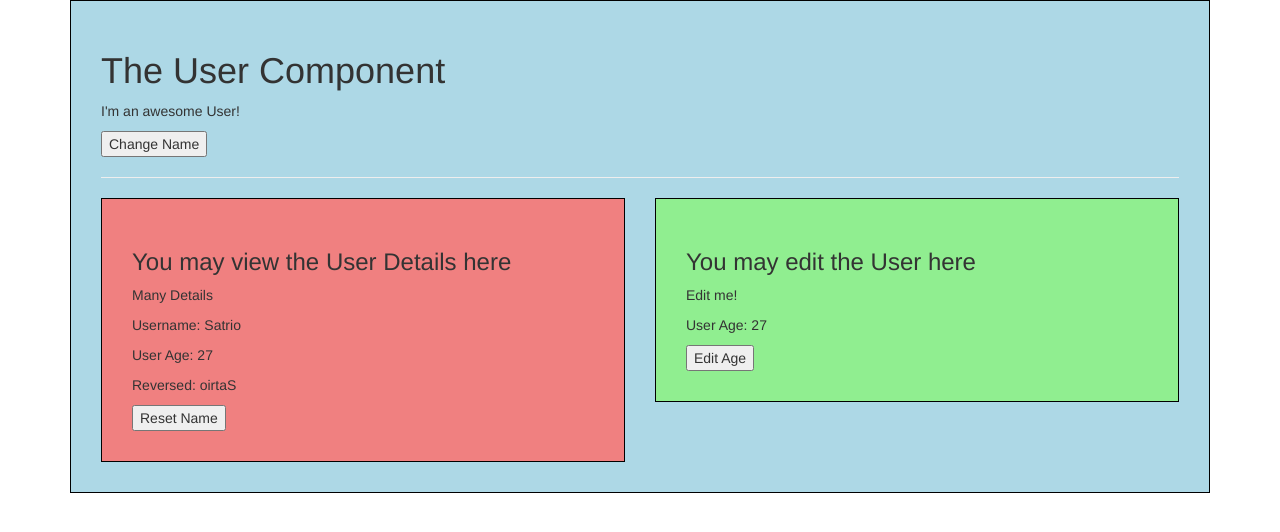
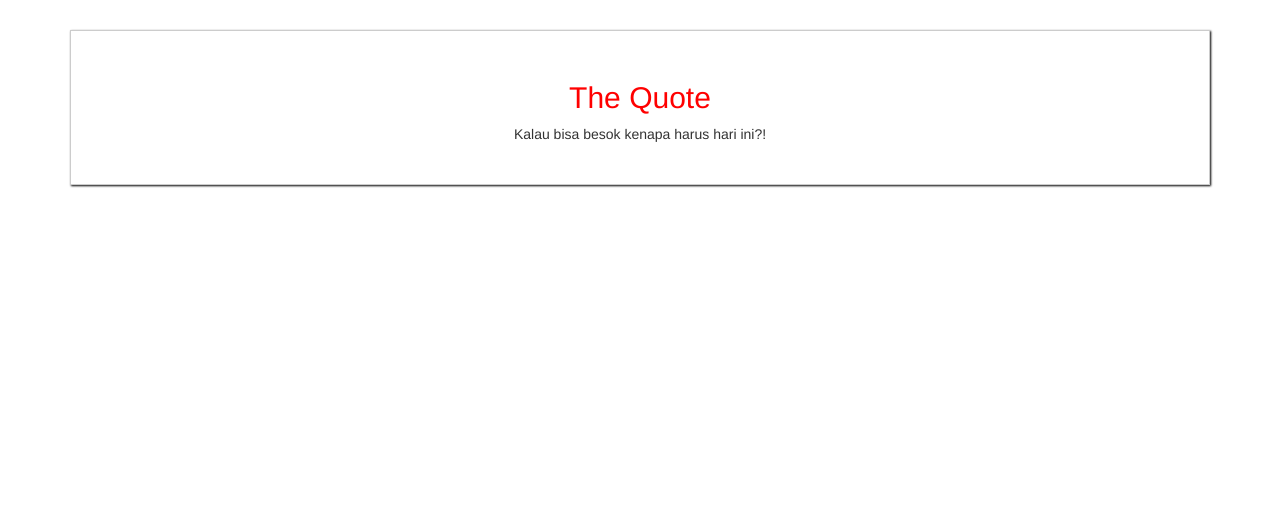
Before and after one commit to muhsatrio/latihan-vue, a Vue app: page / in a window 1280 px wide. Shown: the top 532 px of the page. Built offline with nearby package versions, Linux system fonts and the light colour scheme.

Commit message:
added multiple slots

```diff
--- a/src/App.vue
+++ b/src/App.vue
@@ -2,24 +2,29 @@
   <div class="container">
     <div class="row">
       <div class="col-xs-12">
-        <User />
+        <Quote>
+          <h2 slot="title">{{ quoteTittle }}</h2>
+          <p slot="content">Kalau bisa besok kenapa harus hari ini?!</p>
+        </Quote>
       </div>
     </div>
   </div>
 </template>
 
 <script>
-import User from './components/User';
+import Quote from './components/Quote'
 export default {
-    components: {
-      User
+  data() {
+    return {
+      quoteTittle :'The Quote'
     }
+  },
+  components: {
+    Quote
+  }
 }
 </script>
 
 <style>
-div.component {
-        border: 1px solid black;
-        padding: 30px;
-}
+
 </style>
--- /dev/null
+++ b/src/components/Quote.vue
@@ -0,0 +1,30 @@
+<template>
+  <div id="quote">
+    <div class="title">
+      <slot name="title"></slot>
+    </div>
+    <div class="content">
+      <slot name="content"></slot>
+    </div>
+    <slot></slot>
+  </div>
+</template>
+
+<script>
+export default {
+  props: ['quote']
+}
+</script>
+
+<style scoped>
+  div#quote {
+    border: 1px solid #ccc;
+    box-shadow: 1px 1px 2px black;
+    padding: 30px;
+    margin: 30px auto;
+    text-align: center;
+  }
+  h2 {
+    color: red;
+  }
+</style>
--- a/src/components/User.vue
+++ /dev/null
@@ -1,48 +0,0 @@
-<template>
-  <div class="component">
-      <h1>The User Component</h1>
-      <p>I'm an awesome User!</p>
-      <button @click="changeName">Change Name</button>
-      <hr>
-      <div class="row">
-          <div class="col-xs-12 col-sm-6">
-              <UserDetail :myName="name" :resetFn="resetName" :userAge="age" />
-          </div>
-          <div class="col-xs-12 col-sm-6">
-              <UserEdit :userAge="age" />
-          </div>
-      </div>
-  </div>
-</template>
-
-<script>
-import UserDetail from './UserDetail';
-import UserEdit from './UserEdit';
-export default {
-    data() {
-        return {
-            name: 'Satrio',
-            age: 27
-        }
-    },
-    methods: {
-        changeName() {
-            // eslint-disable-next-line no-console
-            this.name = 'Wicaksono'
-        },
-        resetName() {
-            this.name = 'Sat'
-        }
-    },
-    components: {
-        UserDetail,
-        UserEdit
-    }
-}
-</script>
-
-<style scoped>
-    div {
-        background-color: lightblue;
-    }
-</style>
--- a/src/components/UserDetail.vue
+++ /dev/null
@@ -1,35 +0,0 @@
-<template>
-  <div class="component">
-      <h3>You may view the User Details here</h3>
-      <p>Many Details</p>
-      <p>Username: {{ myName }}</p>
-      <p>User Age: {{ userAge }}</p>
-      <p>Reversed: {{ switchName() }}</p>
-      <button @click="resetFn">Reset Name</button>
-  </div>
-</template>
-
-<script>
-export default {
-    props: {
-        myName: {
-            type: String,
-            required: true
-        },
-        resetFn: Function,
-        userAge: Number,
-    },
-    methods: {
-        switchName() {
-            return this.myName.split("").reverse().join("");
-        },
-    },
-}
-
-</script>
-
-<style scoped>
-    div.component {
-        background-color: lightcoral;
-    }
-</style>
--- a/src/components/UserEdit.vue
+++ /dev/null
@@ -1,27 +0,0 @@
-<template>
-  <div class="component">
-      <h3>You may edit the User here</h3>
-      <p>Edit me!</p>
-      <p>User Age: {{ userAge }}</p>
-      <button @click="editAge">Edit Age</button>
-  </div>
-</template>
-
-<script>
-    export default {
-        props: {
-            userAge: Number
-        },
-        methods: {
-            editAge() {
-                this.userAge = 30;
-            }
-        },
-    }
-</script>
-
-<style scoped>
-    div.component {
-        background-color: lightgreen;
-    }
-</style>
```
